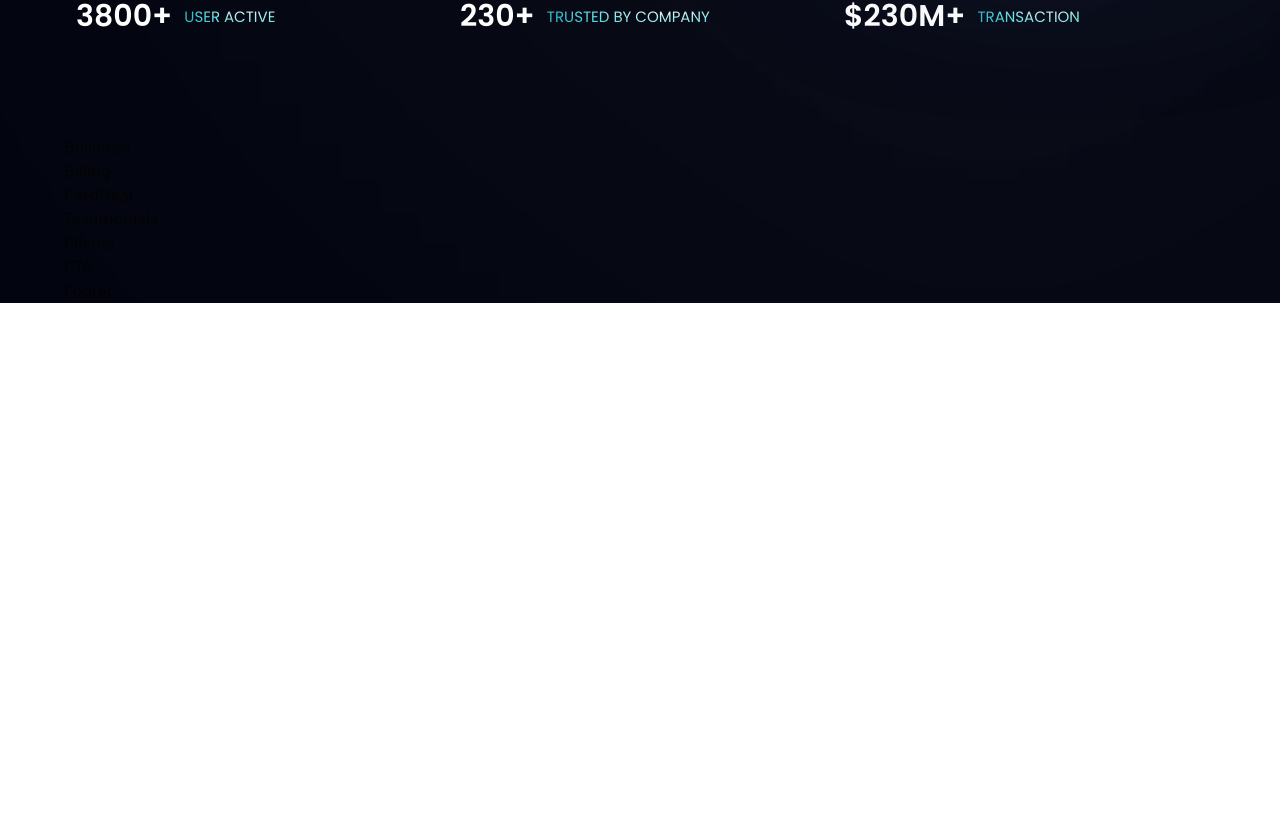
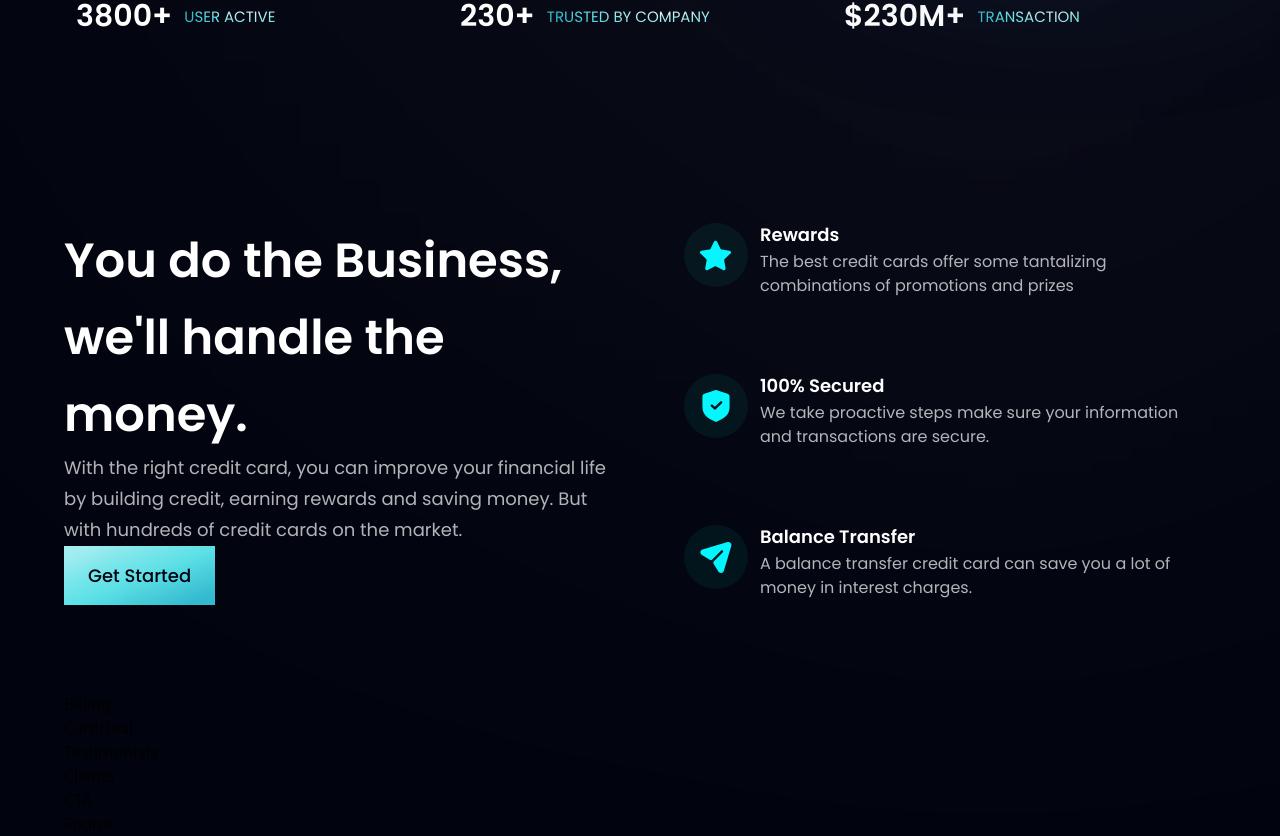
Before and after one commit to hanura13/ModernWebApp, a React (Vite) app: page / in a window 1280 px wide. Shown: the part 810-1646 px from the top of the page. Before the commit the page ends 1113 px from the top, so only its background shows below. Built offline with nearby package versions, Linux system fonts and the light colour scheme.

Commit message:
Add Business Component

```diff
--- a/src/components/Business.jsx
+++ b/src/components/Business.jsx
@@ -1,9 +1,48 @@
-import React from 'react'
+import { features } from '../constants'
+import styles, { layout } from '../style'
+import Button from './Button'
+
+const FeatureCard = ({ icon, title, content, index }) => (
+    <div className={`flex flex-row p-6 rounded-[20px] cursor-pointer
+    ${index !== features.length - 1 ? "mb-6" : "mb-0"} feature-card`}>
+        <div className={`w-[64px] h-[64px] rounded-full ${styles.flexCenter} bg-dimBlue`}>
+            <img src={icon} alt="icon" className="w-[50%] h-[50%] object-contain" />
+        </div>
+
+        <div className="flex-1 flex flex-col ml-3">
+            <h4 className="font-poppins font-semibold text-white text-[18px] leading-[23px] mb-1">
+                {title}
+            </h4>
+            <p className="font-poppins font-normal text-dimWhite text-[16px] leading-[24px] mb-1">
+                {content}
+            </p>
+        </div>
+    </div>
+)
 
 const Business = () => {
     return (
-        <div>Business</div>
+        <section id="features" className={layout.section}>
+            <div className={layout.sectionInfo}>
+                <h2 className={styles.heading2}>You do the Business, <br className="sm:block hidden" />
+                    we'll handle the money.</h2>
+                <p className={`${styles.paragraph} max - w - [470px] mt - 5`}>
+                    With the right credit card, you can improve your financial
+                    life by building credit, earning rewards and saving money.
+                    But with hundreds of credit cards on the market.
+                </p>
+
+                <Button styles="mt-10" />
+            </div>
+
+            <div className={`${layout.sectionImg} flex-col`}>
+                {features.map((features, index) => (
+                    <FeatureCard key={features.id} {...features} index={index} />
+                ))}
+            </div>
+        </section>
     )
 }
 
+
 export default Business
--- a/src/components/Button.jsx
+++ b/src/components/Button.jsx
@@ -1,8 +1,12 @@
 import React from 'react'
 
-const Button = () => {
+const Button = ({ styles }) => {
     return (
-        <div>Button</div>
+        <button type="button" className={`
+        py-4 px-6 bg-blue-gradient font-poppins font-medium
+        text-[18px] text-primary outline-none`}>
+            Get Started
+        </button>
     )
 }
 
```
